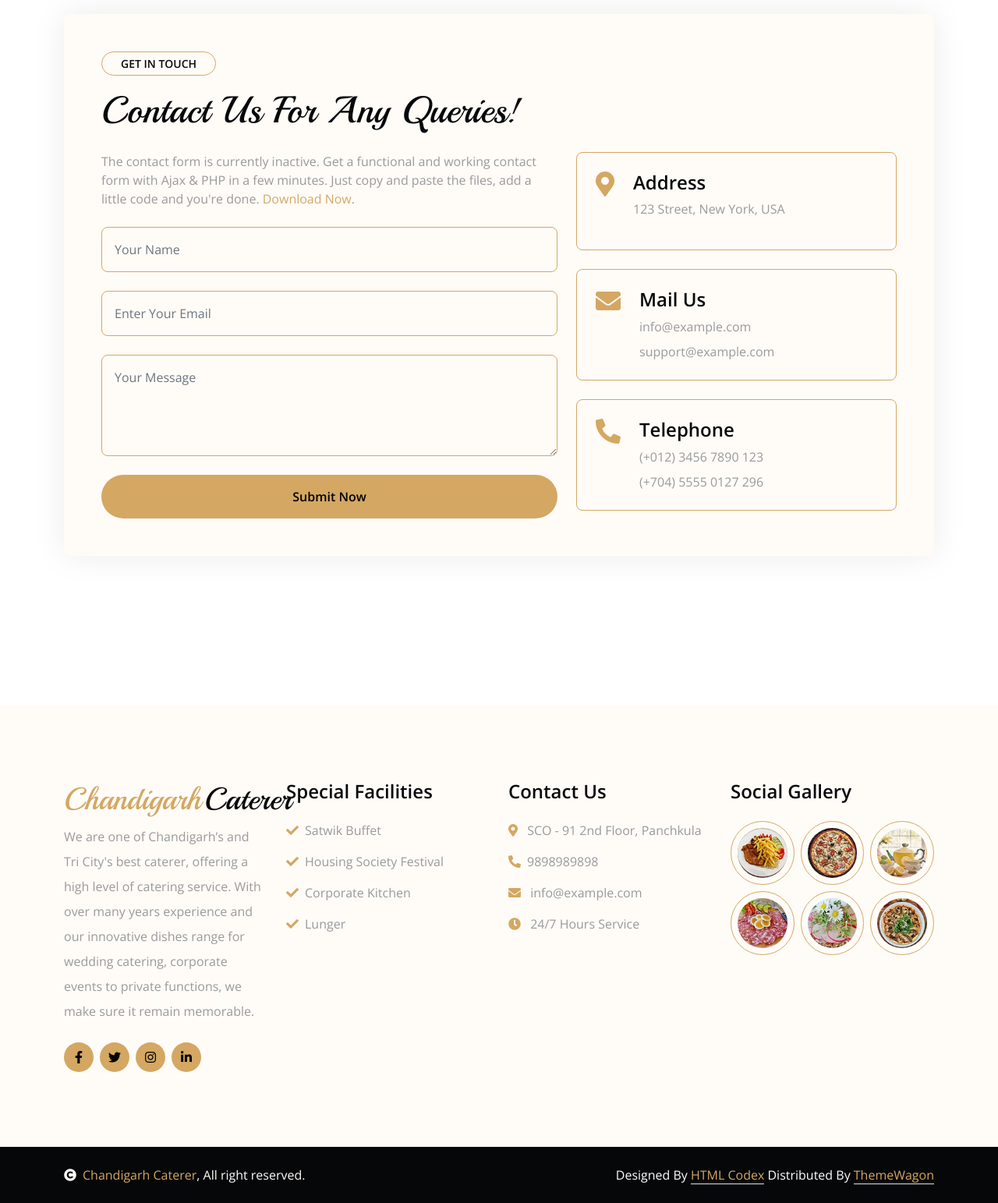
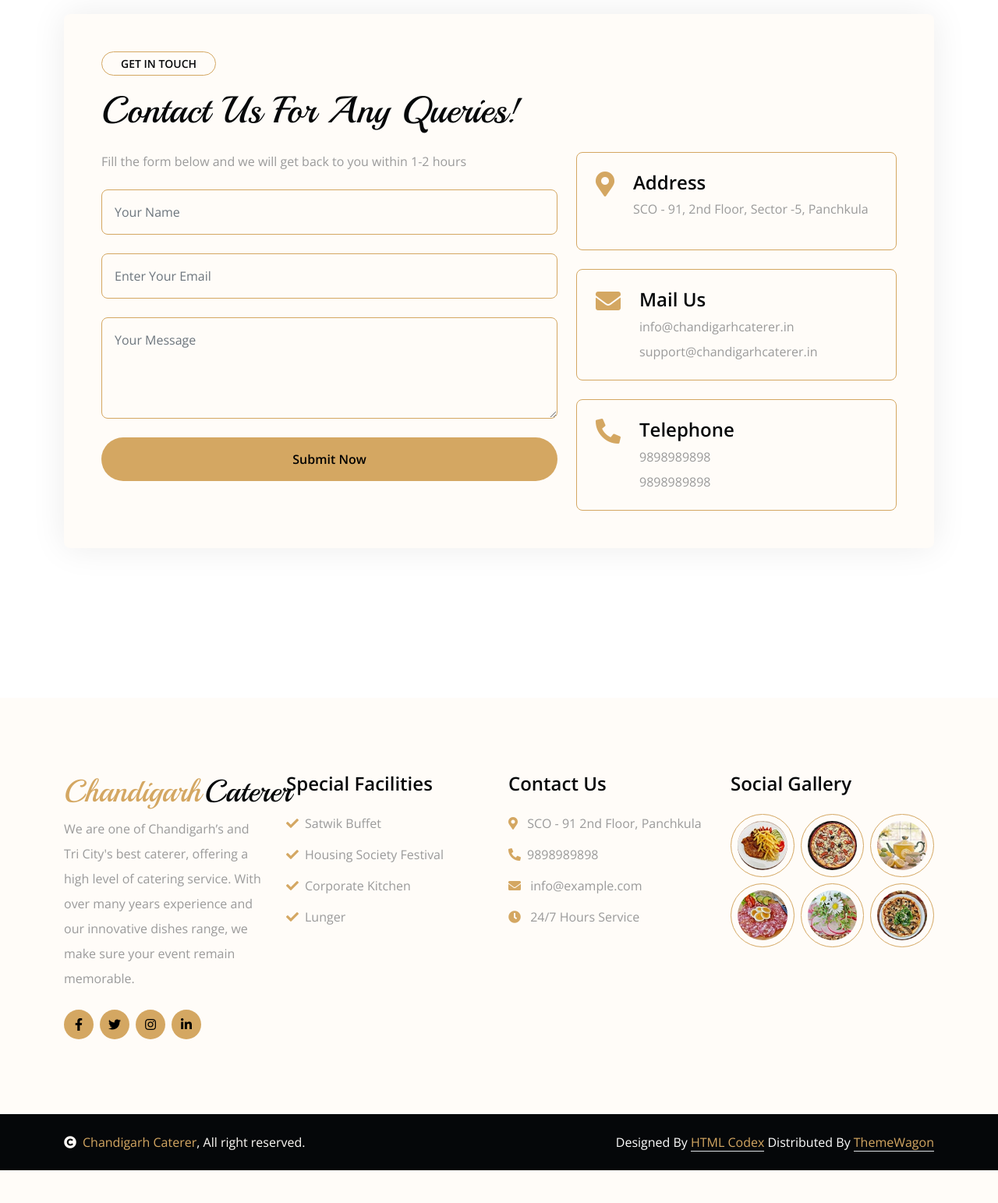
Before and after one commit to devzila/caterer.in, a PHP site: page /contact in a window 1280 px wide. Shown: the part 185-1728 px from the top of the page at 78% size. After the commit the page ends 1686 px from the top, so only its background shows below. Run offline with PHP 8.4, Linux system fonts and the light colour scheme; some libraries are stand-ins or nearby versions.

```diff
--- a/contact.php
+++ b/contact.php
@@ -21,7 +21,7 @@
                             <h1 class="display-5 mb-0">Contact Us For Any Queries!</h1>
                         </div>
                         <div class="col-md-6 col-lg-7">
-                            <p class="mb-4">The contact form is currently inactive. Get a functional and working contact form with Ajax & PHP in a few minutes. Just copy and paste the files, add a little code and you're done. <a href="https://htmlcodex.com/contact-form">Download Now</a>.</p>
+                            <p class="mb-4">Fill the form below and we will get back to you within 1-2 hours</p>
                             <form>
                                 <input type="text" class="w-100 form-control p-3 mb-4 border-primary bg-light" placeholder="Your Name">
                                 <input type="email" class="w-100 form-control p-3 mb-4 border-primary bg-light" placeholder="Enter Your Email">
@@ -35,23 +35,23 @@
                                     <i class="fas fa-map-marker-alt fa-2x text-primary me-4"></i>
                                     <div class="">
                                         <h4>Address</h4>
-                                        <p>123 Street, New York, USA</p>
+                                        <p>SCO - 91, 2nd Floor, Sector -5, Panchkula</p>
                                     </div>
                                 </div>
                                 <div class="d-inline-flex w-100 border border-primary p-4 rounded mb-4">
                                     <i class="fas fa-envelope fa-2x text-primary me-4"></i>
                                     <div class="">
                                         <h4>Mail Us</h4>
-                                        <p class="mb-2">info@example.com</p>
-                                        <p class="mb-0">support@example.com</p>
+                                        <p class="mb-2">info@chandigarhcaterer.in</p>
+                                        <p class="mb-0">support@chandigarhcaterer.in</p>
                                     </div>
                                 </div>
                                 <div class="d-inline-flex w-100 border border-primary p-4 rounded">
                                     <i class="fa fa-phone-alt fa-2x text-primary me-4"></i>
                                     <div class="">
                                         <h4>Telephone</h4>
-                                        <p class="mb-2">(+012) 3456 7890 123</p>
-                                        <p class="mb-0">(+704) 5555 0127 296</p>
+                                        <p class="mb-2">9898989898</p>
+                                        <p class="mb-0">9898989898</p>
                                     </div>
                                 </div>
                             </div>
@@ -63,7 +63,5 @@
         <!-- Contact End -->
         <?php include_once("inc/footer.php") ?>
         <?php include_once("inc/copyright.php") ?>
-
     </body>
-
 </html>
--- a/inc/footer.php
+++ b/inc/footer.php
@@ -11,7 +11,8 @@
                 Chandigarh<span class="text-dark">Caterer</span>
               </h1>
               <p class="lh-lg mb-4">
-                We are one of Chandigarh’s and Tri City's best caterer, offering a high level of catering service. With over many years experience and our innovative dishes range for wedding catering, corporate events to private functions, we make sure it remain memorable.
+                We are one of Chandigarh’s and Tri City's best caterer, offering a high level of catering service. With over many years experience and our innovative dishes
+                range, we make sure your event remain memorable.
               </p>
               <div class="footer-icon d-flex">
                 <a
```
